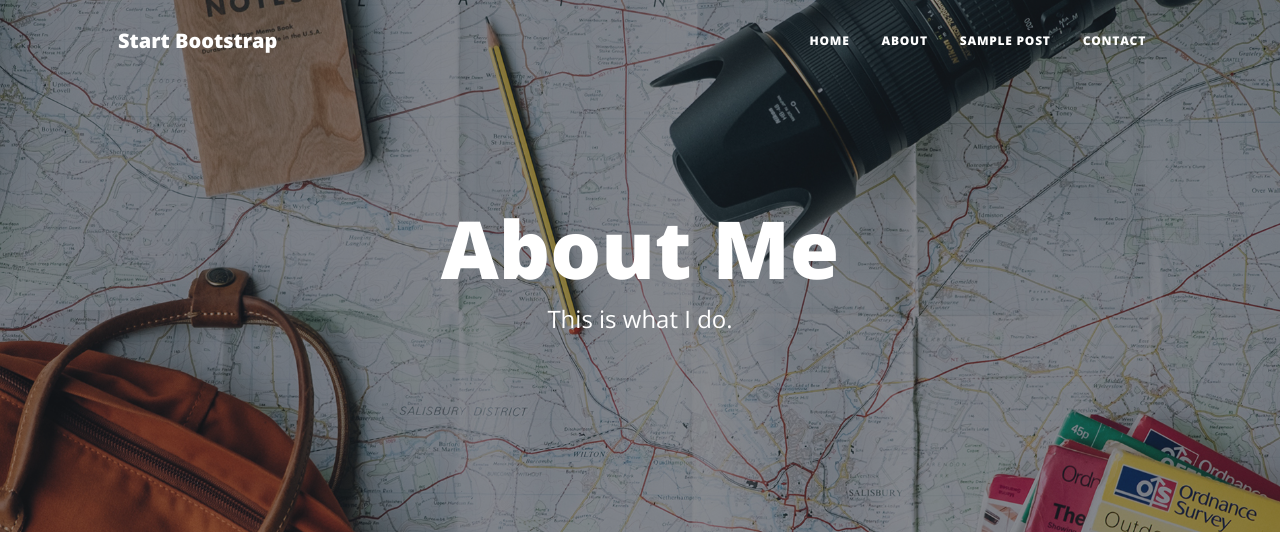
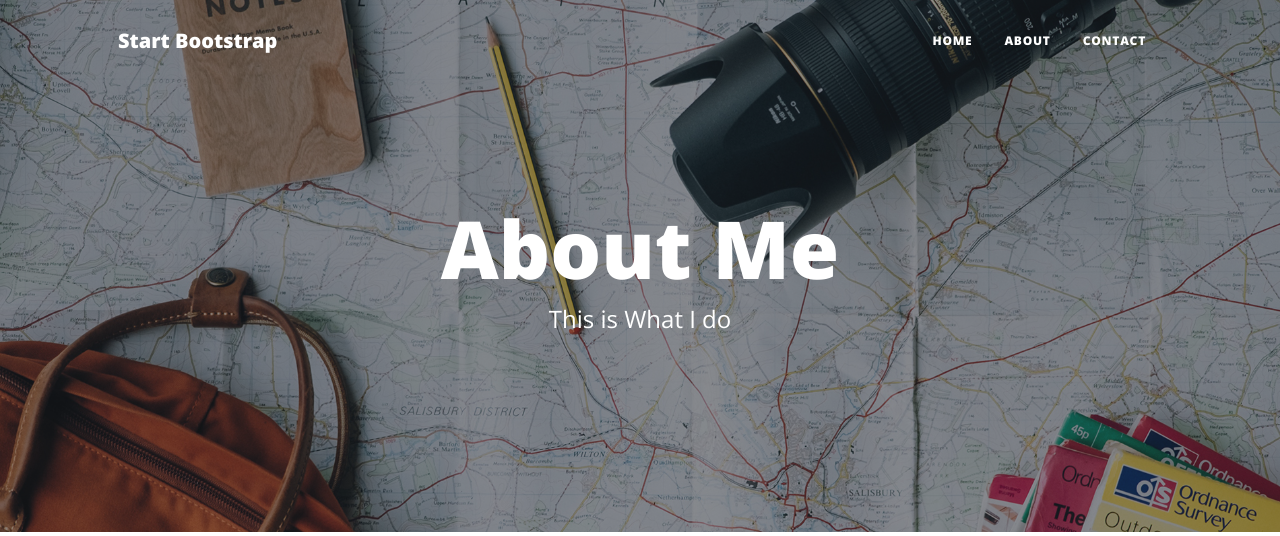
Before and after one commit to Aman88600/100-days-of-code, a Flask app: template Day_59/startbootstrap-clean-blog-gh-pages/templates/about.html in a window 1280 px wide. Shown: the top 536 px of the page. Run offline with Flask 3, Linux system fonts and the light colour scheme; the template is opened without the code that fills it, so the values that code supplies are empty; some libraries are stand-ins or nearby versions.

Commit message:
'step_5'

```diff
--- a/Day_59/startbootstrap-clean-blog-gh-pages/main.py
+++ b/Day_59/startbootstrap-clean-blog-gh-pages/main.py
@@ -6,5 +6,15 @@ app = Flask(__name__)
 def index():
     return render_template("index.html")
 
+# Making an about route
+@app.route('/about')
+def about():
+    return render_template('about.html')
+
+# Making a contact route
+@app.route('/contact')
+def contact():
+    return render_template('contact.html')
+
 if __name__ == "__main__":
     app.run(debug=True)
--- a/Day_59/startbootstrap-clean-blog-gh-pages/templates/about.html
+++ b/Day_59/startbootstrap-clean-blog-gh-pages/templates/about.html
@@ -13,10 +13,9 @@
         <link href="https://fonts.googleapis.com/css?family=Lora:400,700,400italic,700italic" rel="stylesheet" type="text/css" />
         <link href="https://fonts.googleapis.com/css?family=Open+Sans:300italic,400italic,600italic,700italic,800italic,400,300,600,700,800" rel="stylesheet" type="text/css" />
         <!-- Core theme CSS (includes Bootstrap)-->
-        <link href="css/styles.css" rel="stylesheet" />
+        <link href="{{ url_for('static', filename='css/styles.css') }}" rel="stylesheet" />
     </head>
     <body>
-        <!-- Navigation-->
         <nav class="navbar navbar-expand-lg navbar-light" id="mainNav">
     <div class="container px-4 px-lg-5">
         <a class="navbar-brand" href="index.html">Start Bootstrap</a>
@@ -27,21 +26,21 @@
         <div class="collapse navbar-collapse" id="navbarResponsive">
             <ul class="navbar-nav ms-auto py-4 py-lg-0">
                 <li class="nav-item"><a class="nav-link px-lg-3 py-3 py-lg-4" href="index.html">Home</a></li>
-                        <li class="nav-item"><a class="nav-link px-lg-3 py-3 py-lg-4" href="about.html">About</a></li>
-                        <li class="nav-item"><a class="nav-link px-lg-3 py-3 py-lg-4" href="post.html">Sample Post</a></li>
-                        <li class="nav-item"><a class="nav-link px-lg-3 py-3 py-lg-4" href="contact.html">Contact</a></li>
+                <li class="nav-item"><a class="nav-link px-lg-3 py-3 py-lg-4" href="{{ url_for('about') }}">About</a></li>
+                <!-- <li class="nav-item"><a class="nav-link px-lg-3 py-3 py-lg-4" href="post.html">Sample Post</a></li> -->
+                <li class="nav-item"><a class="nav-link px-lg-3 py-3 py-lg-4" href="{{ url_for('contact') }}">Contact</a></li>
             </ul>
         </div>
     </div>
 </nav>
 <!-- Page Header-->
-        <header class="masthead" style="background-image: url('assets/img/about-bg.jpg')">
+        <header class="masthead" style="background-image: url('static/assets/img/about-bg.jpg')">
             <div class="container position-relative px-4 px-lg-5">
                 <div class="row gx-4 gx-lg-5 justify-content-center">
                     <div class="col-md-10 col-lg-8 col-xl-7">
-                        <div class="page-heading">
+                        <div class="site-heading">
                             <h1>About Me</h1>
-                            <span class="subheading">This is what I do.</span>
+                            <span class="subheading">This is What I do</span>
                         </div>
                     </div>
                 </div>
```
Also changed, not shown: Day_59/startbootstrap-clean-blog-gh-pages/templates/contact.html (+7 -8 lines), Day_59/startbootstrap-clean-blog-gh-pages/templates/header.html (+17 -0 lines), Day_59/startbootstrap-clean-blog-gh-pages/templates/index.html (+0 -17 lines). Lines whose indentation alone changed are shown as unchanged.
